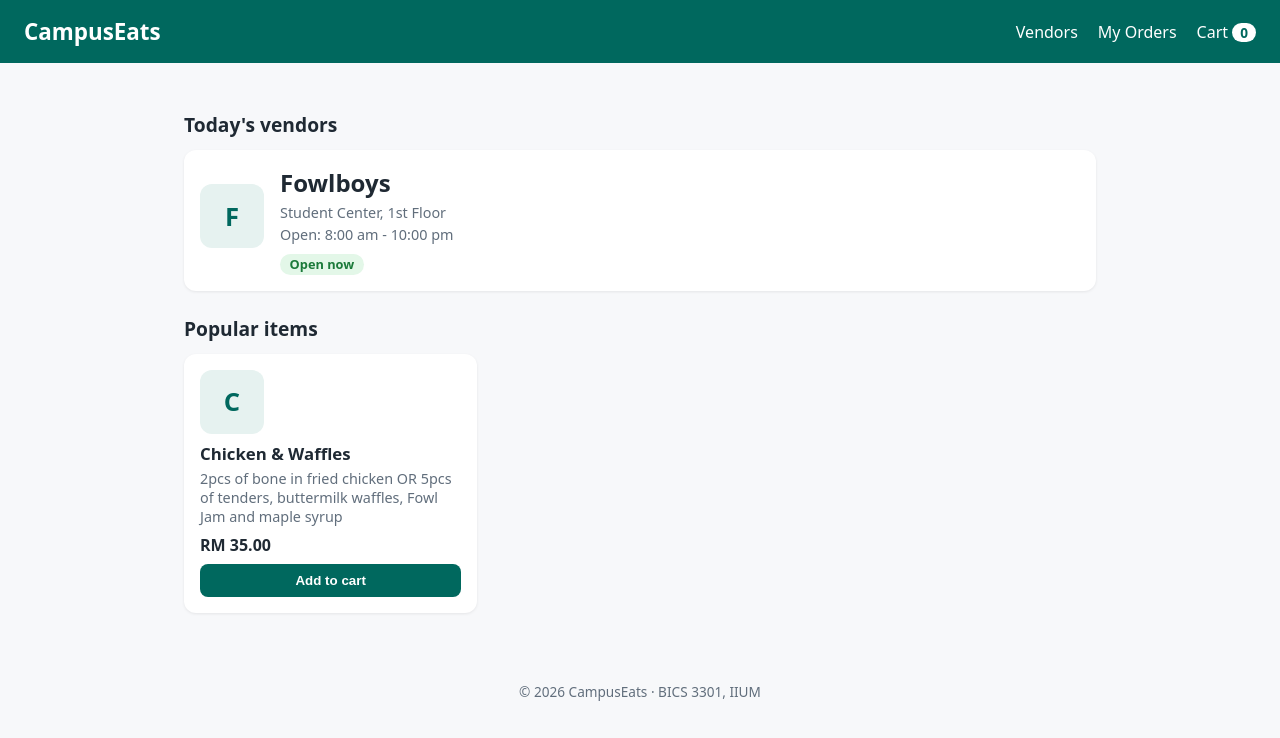
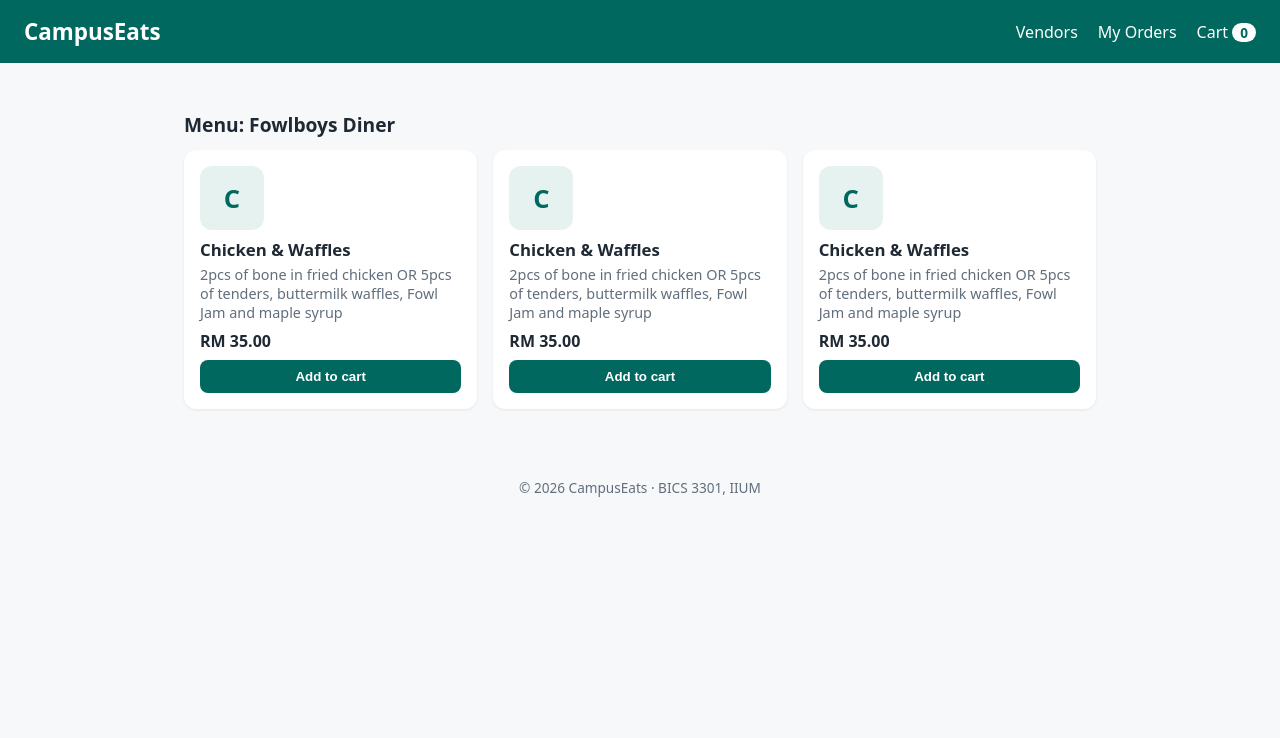
Before and after one commit to adilshrlnzm/campuseats-2418733, a React (Vite) app: page / in a window 1280 px wide. Shown: the top 738 px of the page. Built offline with nearby package versions, Linux system fonts and the light colour scheme.

Commit message:
Menu from data with map

```diff
--- a/src/App.jsx
+++ b/src/App.jsx
@@ -1,27 +1,20 @@
+import vendors from './data/vendors.js'
 import Header from './components/Header.jsx'
-import VendorCard from './components/VendorCard.jsx'
-import MenuItemCard from './components/MenuItemCard.jsx'
+import MenuList from './components/MenuList.jsx'
 import Footer from './components/Footer.jsx'
-
 function App() {
+ const selectedVendor = vendors[0]
  return (
  <>
  <Header />
  <main className="container">
  <section>
-            <h2 className="section-title">Today's vendors</h2>
-            <VendorCard />
-        </section>
-        <section>
-            <h2 className="section-title">Popular items</h2>
-            <div className="grid">
-            <MenuItemCard />
-            </div>
+ <h2 className="section-title">Menu: {selectedVendor.name}</h2>
+ <MenuList items={selectedVendor.menu} />
  </section>
  </main>
  <Footer />
  </>
  )
-
 }
 export default App
--- /dev/null
+++ b/src/components/MenuList.jsx
@@ -0,0 +1,14 @@
+import MenuItemCard from './MenuItemCard.jsx'
+function MenuList({ items }) {
+ if (items.length === 0) {
+ return <p className="muted">No items on this menu yet.</p>
+ }
+ return (
+ <div className="grid">
+ {items.map((item) => (
+ <MenuItemCard key={item.id} item={item} />
+ ))}
+ </div>
+ )
+}
+export default MenuList
--- /dev/null
+++ b/src/data/vendors.js
@@ -0,0 +1,17 @@
+const vendors = [
+
+ {
+
+ id: 'fowlboys',
+ name: 'Fowlboys Diner',
+ location: 'Student Center, 1st Floor',
+ openHours: '8:00 am - 10:00 pm',
+ isOpen: true,
+ menu: [
+ { id: 'fb-1', name: 'Chicken & Waffle', description: '2pcs of bone in fried chicken OR 5pcs of tenders, buttermilk waffle, Fowl Jam and maple syrup', price: 35, category: 'Western', available: true },
+ { id: 'fb-2', name: 'Vanilla Milkshake', description: 'Handcrafted vanilla shake made with Australian Ice Cream and authentic ingredients.', price:16.5, category: 'Drinks', available: true },
+{ id: 'fb-3', name: 'Nashville Sandwhich', description: 'Hot chicken thigh, house slaw, house pickles, comeback sauce, potato bun', price:26, category: 'Western', available: true },
+ ],
+ },
+]
+export default vendors
```
Lines whose indentation alone changed are shown as unchanged.
